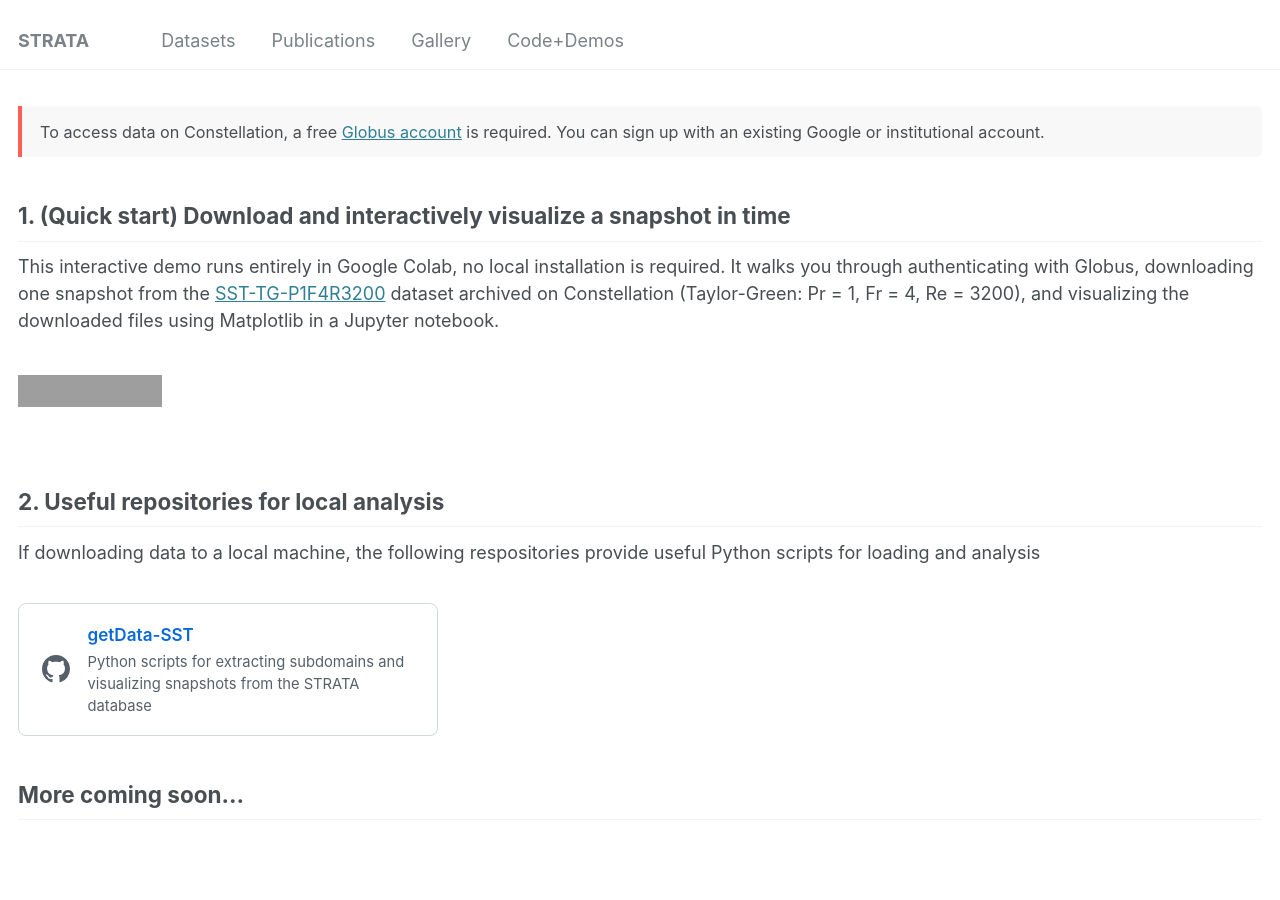
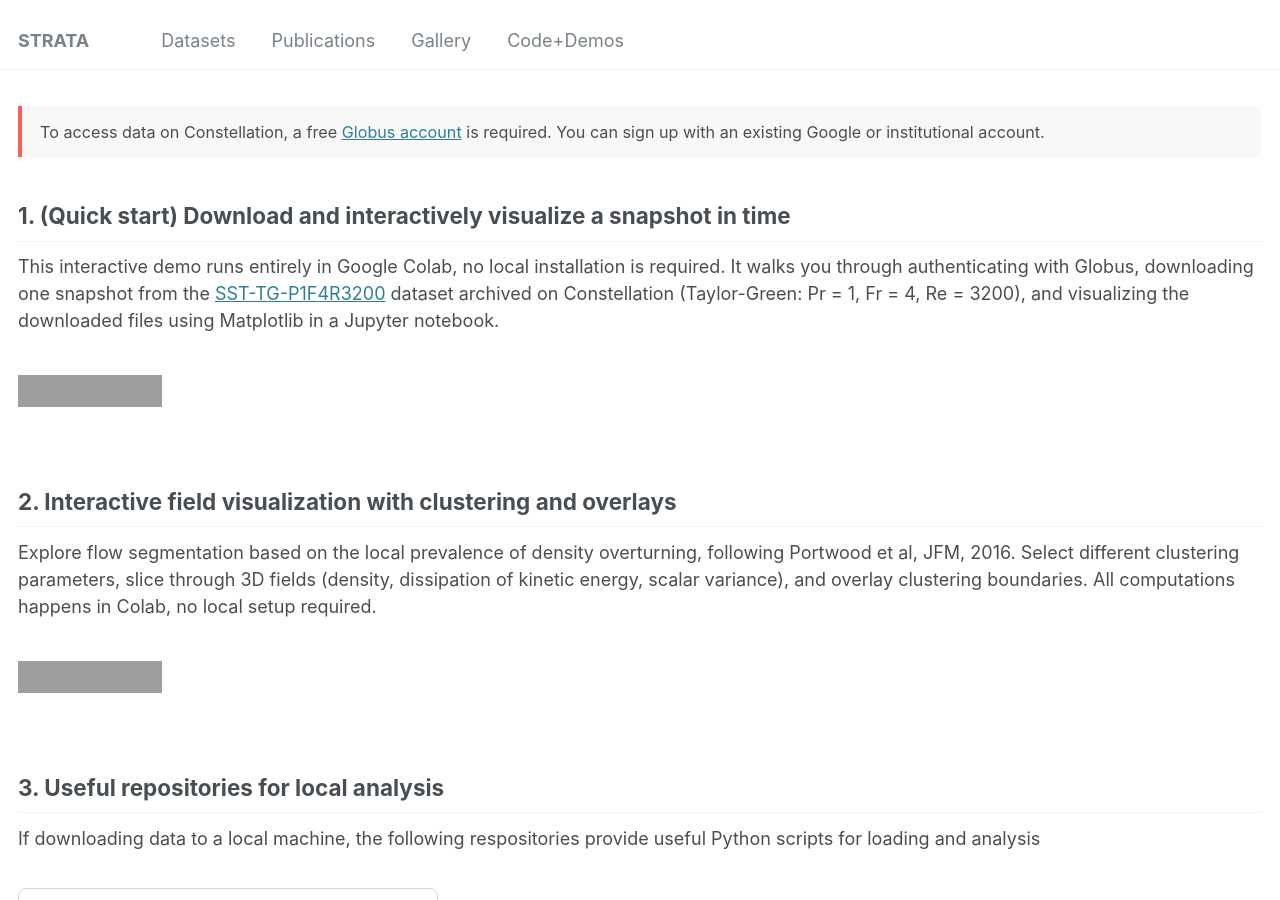
Before and after one commit to stratified-turbulence/web, a Jekyll site: the page built from _pages/demo.md, in a window 1280 px wide and 900 px high. Built offline with Jekyll 4.4.1, drawn with Linux system fonts in a browser that asks for light colours; grey boxes are pictures that could not be loaded.

Commit message:
ForcedVis

```diff
--- a/_pages/demo.md
+++ b/_pages/demo.md
@@ -81,8 +81,17 @@ This interactive demo runs entirely in Google Colab, no local installation is re
   </a>
 </div>
 
+## 2. Interactive field visualization with clustering and overlays
 
-## 2. Useful repositories for local analysis
+Explore flow segmentation based on the local prevalence of density overturning, following Portwood et al, JFM, 2016. Select different clustering parameters, slice through 3D fields (density, dissipation of kinetic energy, scalar variance), and overlay clustering boundaries. All computations happens in Colab, no local setup required.
+
+<div class="demo-colab-btn">
+  <a href="https://colab.research.google.com/github/stratified-turbulence/web/blob/master/voila_viewer_v2_colab.ipynb" target="_blank">
+    <img src="https://colab.research.google.com/assets/colab-badge.svg" alt="Open demo in Colab" style="height: 32px;">
+  </a>
+</div>
+
+## 3. Useful repositories for local analysis
 If downloading data to a local machine, the following respositories provide useful Python scripts for loading and analysis
 <div class="gh-repo-card">
   <a href="https://github.com/muralikrishnangm/getData-SST" target="_blank">
```
Also changed, not shown: 1 other file.
